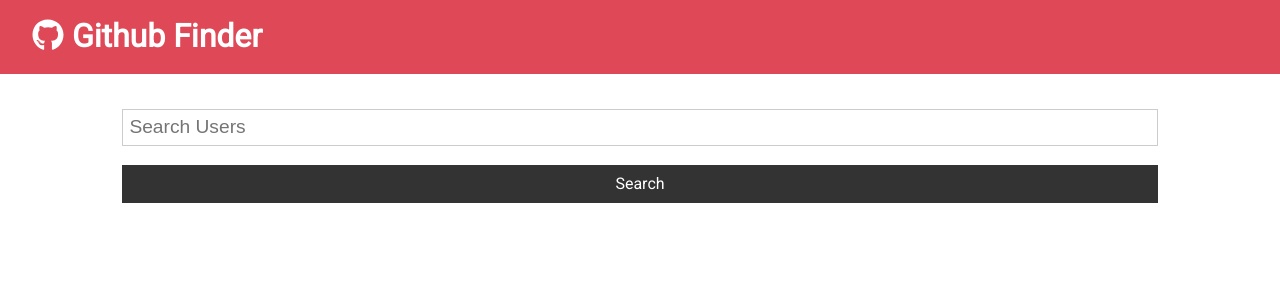
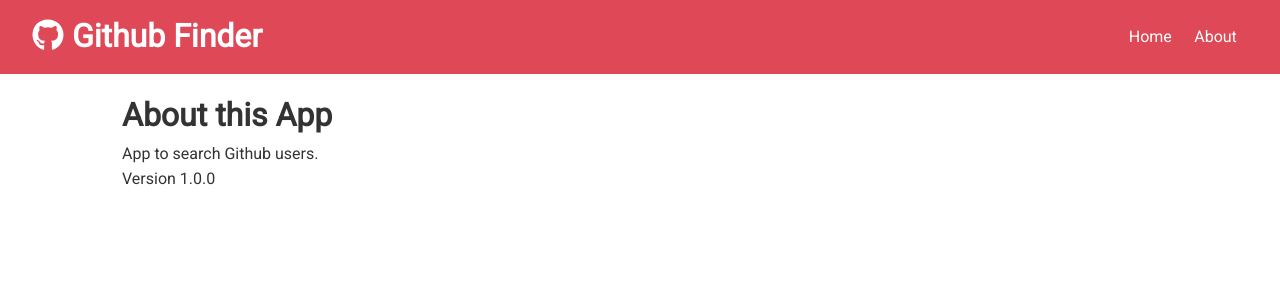
Before and after one commit to AustinMcPhail/tutorials-and-what-not, a React (Create React App) app in the folder react-front-to-back/github-finder/: page /about in a window 1280 px wide. Shown: the top 300 px of the page. Built offline with nearby package versions, Linux system fonts and the light colour scheme.

Commit message:
feat(github-finder): added osme basic routing using react-router-dom

```diff
--- a/react-front-to-back/github-finder/package.json
+++ b/react-front-to-back/github-finder/package.json
@@ -13,6 +13,7 @@
     "axios": "^0.19.0",
     "react": "^16.12.0",
     "react-dom": "^16.12.0",
+    "react-router-dom": "^5.1.2",
     "react-scripts": "3.3.0"
   },
   "scripts": {
--- a/react-front-to-back/github-finder/src/App.js
+++ b/react-front-to-back/github-finder/src/App.js
@@ -1,10 +1,12 @@
-import React, { Component } from 'react';
+import React, { Component, Fragment } from 'react';
+import { BrowserRouter as Router, Switch, Route } from 'react-router-dom';
 import './App.css';
 import Navbar from './components/layout/Navbar';
 import Users from './components/users/Users';
 import axios from 'axios';
 import Search from './components/users/Search';
 import Alert from './components/layout/Alert';
+import About from './components/pages/About';
 
 class App extends Component {
   state = {
@@ -41,10 +43,17 @@
   render() {
     const { users, loading, alert } = this.state;
     return (
+      <Router>
         <div className='App'>
           <Navbar />
           <div className='container'>
             <Alert alert={alert} />
+            <Switch>
+              <Route
+                exact
+                path='/'
+                render={props => (
+                  <Fragment>
                     <Search
                       searchUsers={this.searchUsers}
                       clearUsers={this.clearUsers}
@@ -52,8 +61,14 @@
                       setAlert={this.setAlert}
                     />
                     <Users users={users} loading={loading} />
+                  </Fragment>
+                )}
+              />
+              <Route exact path='/about' component={About} />
+            </Switch>
           </div>
         </div>
+      </Router>
     );
   }
 }
--- a/react-front-to-back/github-finder/src/components/layout/Navbar.js
+++ b/react-front-to-back/github-finder/src/components/layout/Navbar.js
@@ -1,6 +1,7 @@
 import React from 'react';
 import { FontAwesomeIcon } from '@fortawesome/react-fontawesome';
 import PropTypes from 'prop-types';
+import { Link } from 'react-router-dom';
 
 const Navbar = ({ icon, title }) => {
   return (
@@ -8,6 +9,14 @@
       <h1>
         <FontAwesomeIcon icon={icon} /> {title}
       </h1>
+      <ul>
+        <li>
+          <Link to='/'>Home</Link>
+        </li>
+        <li>
+          <Link to='/about'>About</Link>
+        </li>
+      </ul>
     </div>
   );
 };
--- /dev/null
+++ b/react-front-to-back/github-finder/src/components/pages/About.js
@@ -0,0 +1,13 @@
+import React, { Fragment } from 'react';
+
+const About = () => {
+  return (
+    <Fragment>
+      <h1>About this App</h1>
+      <p>App to search Github users.</p>
+      <p>Version 1.0.0</p>
+    </Fragment>
+  );
+};
+
+export default About;
```
Also changed, not shown: 1 other file (tests, documents, lock files or other folders). Lines whose indentation alone changed are shown as unchanged.
